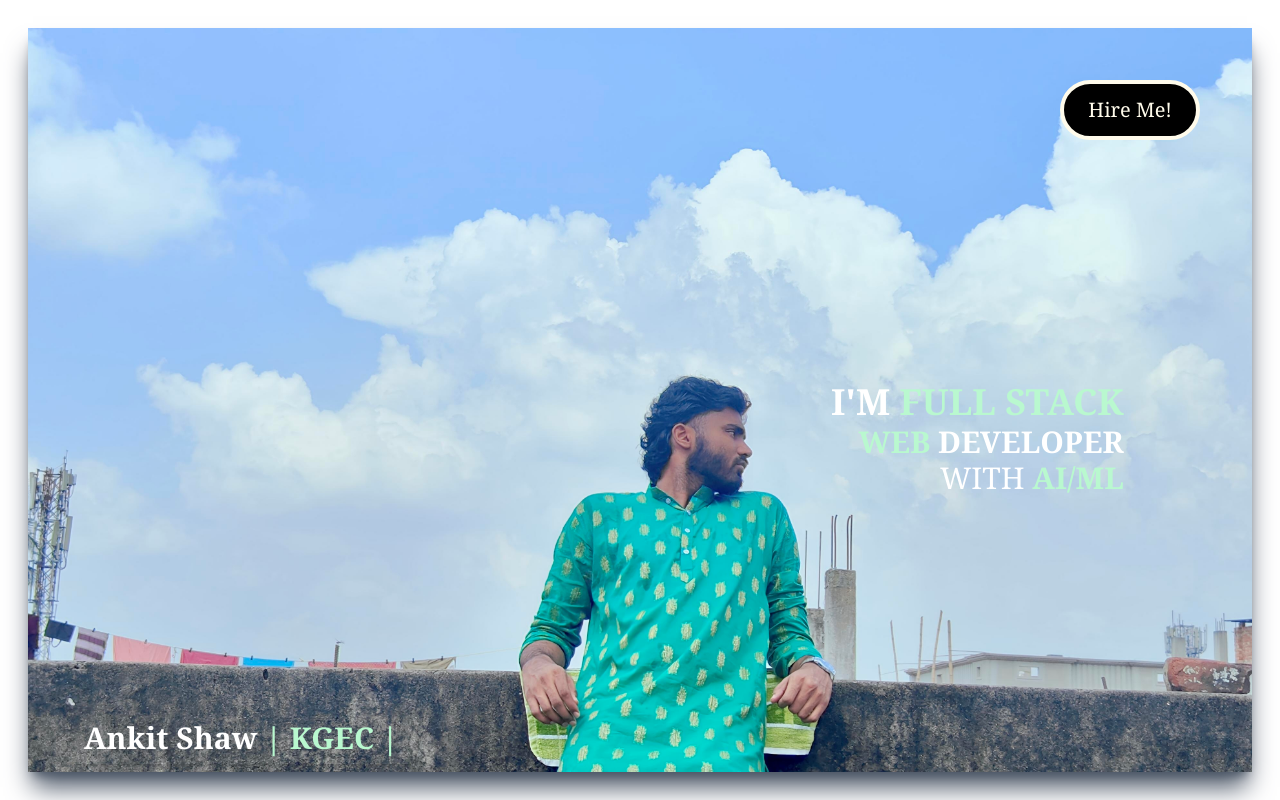
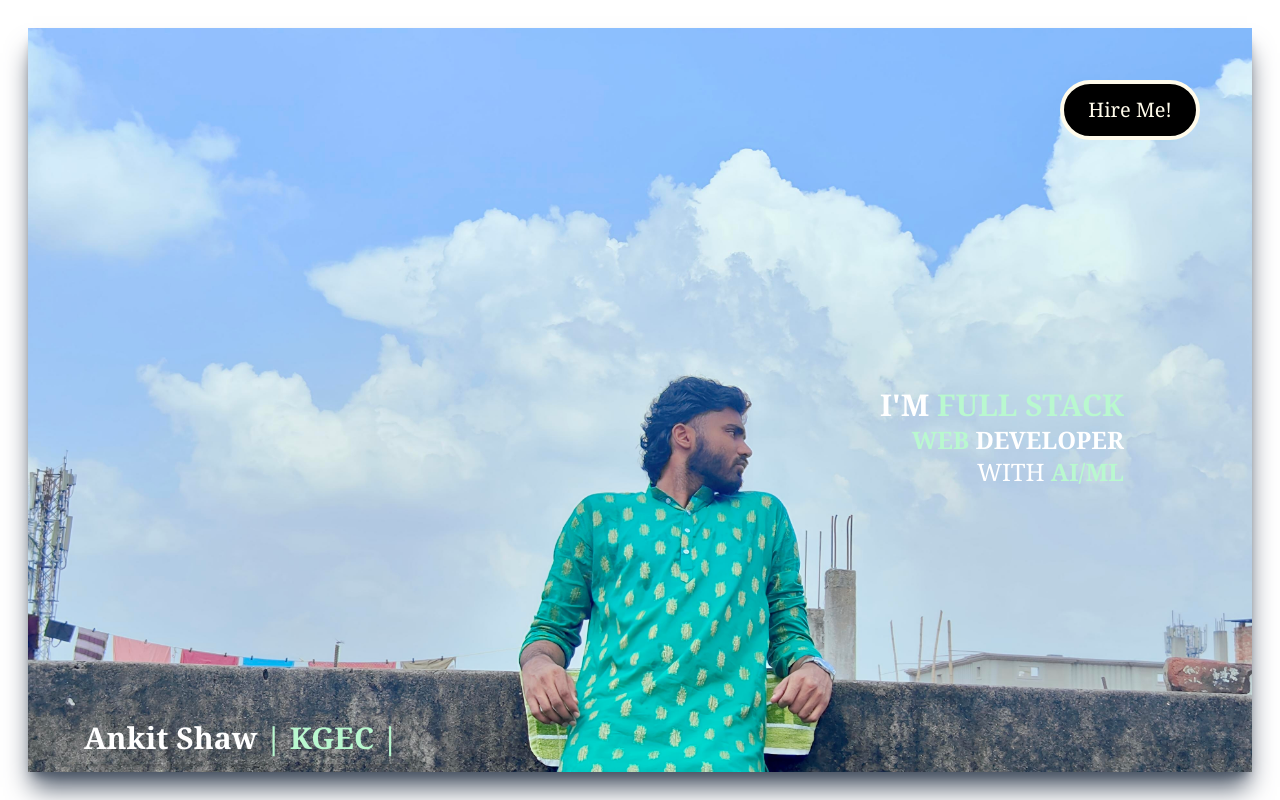
Before and after one commit to masterankit26/BuildFolio, a React (Vite) app: page / in a window 1280 px wide. Shown: the top 800 px of the page. Built offline with nearby package versions, Linux system fonts and the light colour scheme.

Commit message:
Update TiltText.jsx

```diff
--- a/src/components/TiltText.jsx
+++ b/src/components/TiltText.jsx
@@ -4,13 +4,13 @@ import React, { forwardRef } from 'react';
 const TiltText = forwardRef((props, ref) => {
   return (
     <div ref={ref} className='text-right text-white font-serif will-change-transform'>
-      <h1 className='text-[3vw] sm:text-2xl md:text-3xl lg:text-4xl uppercase font-bold leading-tight'>
+      <h1 className='text-[3vw] sm:text-3xl md:text-3.5xl lg:text-4.5xl uppercase font-bold leading-tight'>
         I'm <span className='text-green-200'>Full Stack</span>
       </h1>
-      <h1 className='text-[3vw] sm:text-xl md:text-2xl lg:text-3xl uppercase font-semibold'>
+      <h1 className='text-[3vw] sm:text-2xl md:text-2.5xl lg:text-3.5xl uppercase font-semibold'>
         <span className='text-green-200 font-extrabold'>Web</span> Developer
       </h1>
-      <h1 className='text-[3.5vw] sm:text-xl md:text-2xl lg:text-3xl uppercase font-medium'>
+      <h1 className='text-[3.5vw] sm:text-2xl md:text-2.5xl lg:text-3.5xl uppercase font-medium'>
         with <span className='text-green-200 font-extrabold'>AI/ML</span>
       </h1>
     </div>
```
